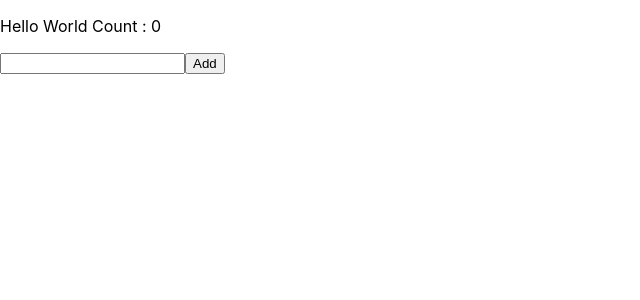
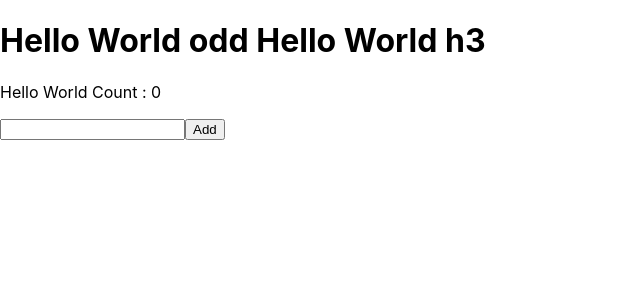
Before and after one commit to Dujthep/hello-react, a React (Create React App) app: page / in a window 1280 px wide. Shown: the top 300 px of the page, without its empty margins (0-640 px from the left). Built offline with nearby package versions, Linux system fonts and the light colour scheme.

Commit message:
add composition

```diff
--- a/src/index.js
+++ b/src/index.js
@@ -8,20 +8,19 @@ function HelloWorldFunction({ title }) {
   return <h1 alt="('test')"> {title} </h1>
 }
 
-function Car(props) {
-  const isHonda = props.isHonda;
-  const isToyota = props.isToyota;
-  let car;
-  if (isHonda) {
-    return <h1>Honda</h1>
-  }
-  if (isToyota) {
-    return <h1>Toyota</h1>
-  }
-  return <div>
-    <h1>No Name</h1>
-    {car ? car : <spam>No Name</spam>}
-  </div>
+function ComponentExp(props) {
+  return props.children;
+}
+
+function Composition() {
+  const word = false ? 'even' : 'odd'
+  return (
+    <h1>
+      Hello World
+      <ComponentExp title={'Hello WOrld'}> {word} </ComponentExp>
+      <ComponentExp> Hello World h3</ComponentExp>
+    </h1>
+  )
 }
 
 class HelloWorldClass extends React.Component {
@@ -67,6 +66,7 @@ class HelloWorldClass extends React.Component {
 ReactDOM.render(
   <React.StrictMode>
     {/* <App /> */}
+    <Composition></Composition>
     <HelloWorldClass title={'Hello World Count'}></HelloWorldClass>
   </React.StrictMode>,
   document.getElementById('root')
```
